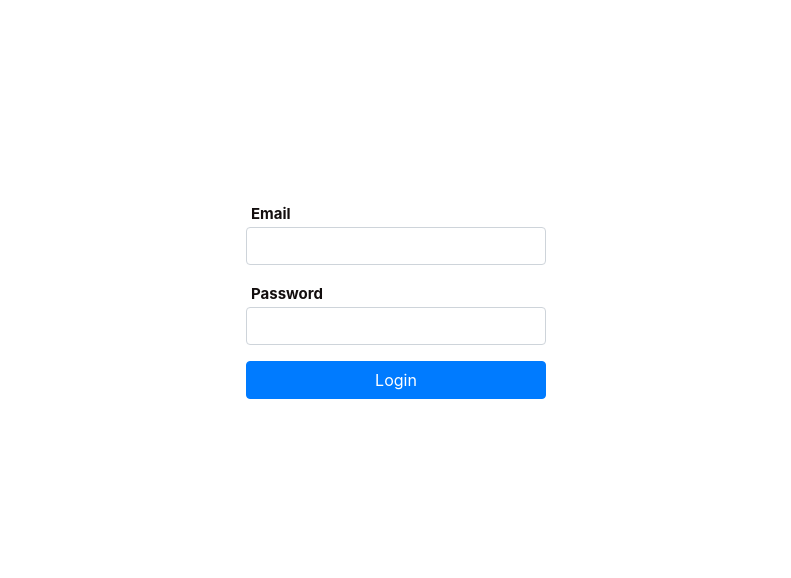
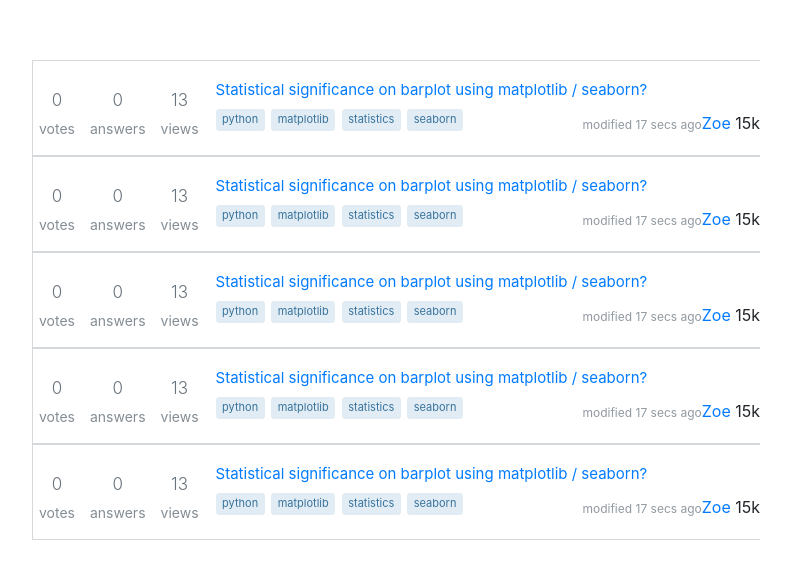
Before and after one commit to namlt3820/react-stackoverflow, a React (Create React App) app: page / in a window 1280 px wide. Shown: the top 578 px of the page, without its empty margins (244-1035 px from the left). Built offline with nearby package versions, Linux system fonts and the light colour scheme.

Commit message:
done component Question

```diff
--- a/src/App.js
+++ b/src/App.js
@@ -1,12 +1,14 @@
 import React from "react";
-import Login from "./components/Auth/Login";
-import "./components/Auth/index.css";
+// import Login from "./components/Auth/Login";
+import QuestionList from "./components/Home/QuestionList";
+import "./general.css";
 import "./App.css";
 
 function App() {
     return (
         <div className="App">
-            <Login />
+            {/* <Login /> */}
+            <QuestionList />
         </div>
     );
 }
--- a/src/components/Auth/index.css
+++ /dev/null
@@ -1,22 +0,0 @@
-.auth-page {
-    height: 600px;
-    display: flex;
-    flex-direction: column;
-    justify-content: center;
-    align-items: center;
-}
-.auth-page .input-group-prepend {
-    padding: 5px;
-}
-.auth-page .mb-3 .form-control {
-    width: 300px;
-}
-.auth-page .btn-auth .btn {
-    width: 300px;
-}
-.auth-page .label-auth {
-    color: #130e0e;
-    line-height: 16px;
-    font-size: 15px;
-    font-weight: 700;
-}
--- /dev/null
+++ b/src/components/Home/QuestionItem.js
@@ -0,0 +1,16 @@
+import React, { Component } from "react";
+import QuestionSummary from "./QuestionSummary";
+import QuestionStats from "./QuestionStats";
+
+class QuestionItem extends Component {
+    render() {
+        return (
+            <div className="question-item">
+                <QuestionStats />
+                <QuestionSummary />
+            </div>
+        );
+    }
+}
+
+export default QuestionItem;
--- /dev/null
+++ b/src/components/Home/QuestionList.js
@@ -0,0 +1,18 @@
+import React, { Component } from "react";
+import QuestionItem from "./QuestionItem";
+
+class QuestionList extends Component {
+    render() {
+        return (
+            <div className="question-list">
+                <QuestionItem />
+                <QuestionItem />
+                <QuestionItem />
+                <QuestionItem />
+                <QuestionItem />
+            </div>
+        );
+    }
+}
+
+export default QuestionList;
--- /dev/null
+++ b/src/components/Home/QuestionStats.js
@@ -0,0 +1,30 @@
+import React, { Component } from "react";
+
+class QuestionStats extends Component {
+    render() {
+        return (
+            <div className="cp">
+                <div className="votes">
+                    <div className="mini-counts">
+                        <span title="0 votes">0</span>
+                    </div>
+                    <div>votes</div>
+                </div>
+                <div className="status unanswered">
+                    <div className="mini-counts">
+                        <span title="0 answers">0</span>
+                    </div>
+                    <div>answers</div>
+                </div>
+                <div className="views">
+                    <div className="mini-counts">
+                        <span title="13 views">13</span>
+                    </div>
+                    <div>views</div>
+                </div>
+            </div>
+        );
+    }
+}
+
+export default QuestionStats;
--- /dev/null
+++ b/src/components/Home/QuestionSummary.js
@@ -0,0 +1,43 @@
+import React, { Component } from "react";
+
+class QuestionSummary extends Component {
+    render() {
+        return (
+            <div className="summary">
+                <h3>
+                    <a href="/" className="question-hyperlink">
+                        Statistical significance on barplot using matplotlib / seaborn?
+                    </a>
+                </h3>
+                <div className="tags t-python t-matplotlib t-statistics t-seaborn">
+                    <a href="/" className="post-tag" title="" rel="tag">
+                        python
+                    </a>{" "}
+                    <a href="/" className="post-tag" title="" rel="tag">
+                        matplotlib
+                    </a>{" "}
+                    <a href="/" className="post-tag" title="" rel="tag">
+                        statistics
+                    </a>{" "}
+                    <a href="/" className="post-tag" title="" rel="tag">
+                        seaborn
+                    </a>
+                </div>
+                <div className="started">
+                    <a href="/" className="started-link">
+                        modified{" "}
+                        <span title="2019-05-29 16:29:56Z" className="relativetime">
+                            17 secs ago
+                        </span>
+                    </a>
+                    <a href="/">Zoe</a>{" "}
+                    <span className="reputation-score" title="reputation score 14,999">
+                        15k
+                    </span>
+                </div>
+            </div>
+        );
+    }
+}
+
+export default QuestionSummary;
--- /dev/null
+++ b/src/general.css
@@ -0,0 +1,109 @@
+/* style for Auth Page */
+.auth-page {
+    height: 600px;
+    display: flex;
+    flex-direction: column;
+    justify-content: center;
+    align-items: center;
+}
+.auth-page .input-group-prepend {
+    padding: 5px;
+}
+.auth-page .mb-3 .form-control {
+    width: 300px;
+}
+.auth-page .btn-auth .btn {
+    width: 300px;
+}
+.auth-page .label-auth {
+    color: #130e0e;
+    line-height: 16px;
+    font-size: 15px;
+    font-weight: 700;
+}
+/* end Auth Page */
+
+/* style for Home Page */
+.question-list {
+    display: flex;
+    flex-direction: column;
+    align-items: center;
+    justify-content: center;
+    height: 600px;
+}
+.question-item {
+    display: flex;
+    border: 1px solid #d5d9dc;
+    border-right: none;
+    width: 728px;
+    padding: 20px 0;
+}
+.question-item .cp {
+    display: flex;
+    justify-content: flex-start;
+    flex-wrap: nowrap;
+    padding: 0 8px 0 0;
+    font-size: 14px;
+}
+.question-item .cp .votes,
+.question-item .cp .status,
+.question-item .cp .views {
+    display: inline-block;
+    height: 38px;
+    min-width: 38px;
+    margin: 0 3px 0 0;
+    font-size: 14px;
+    color: #848d95;
+    padding: 7px 6px;
+    text-align: center;
+}
+.question-item .cp .mini-counts {
+    font-size: 17px;
+    font-weight: 300;
+    color: #6a737c;
+    margin-bottom: 4px;
+}
+.question-item .summary {
+    flex: 1 auto;
+    width: auto;
+    float: none;
+    margin: 0;
+    overflow: hidden;
+}
+.question-item .summary h3 {
+    font-size: 15px;
+    font-weight: 400;
+}
+.question-item .tags {
+    line-height: 18px;
+    float: left;
+}
+.question-item .tags .post-tag {
+    display: inline-block;
+    padding: 0.4em 0.5em;
+    margin: 2px 2px 2px 0;
+    font-size: 11px;
+    line-height: 1;
+    white-space: nowrap;
+    text-decoration: none;
+    text-align: center;
+    border-width: 1px;
+    border-style: solid;
+    border-radius: 3px;
+    transition: all 0.15s ease-in-out;
+    color: #39739d;
+    background-color: #e1ecf4;
+    border-color: #e1ecf4;
+}
+.question-item .started {
+    width: auto;
+    line-height: inherit;
+    padding-top: 4px;
+    float: right;
+}
+.question-item .started .started-link {
+    font-size: 12px;
+    color: #9199a1;
+}
+
+/* end Home Page */
```
